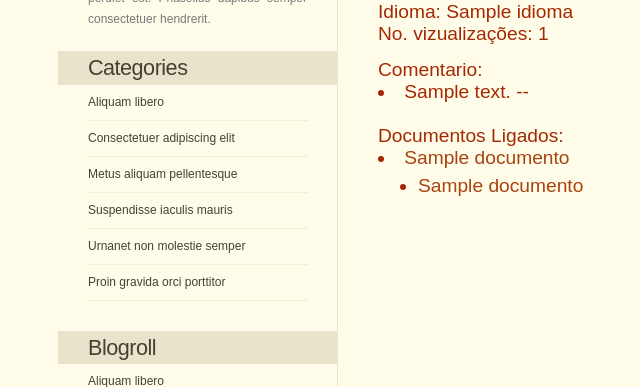
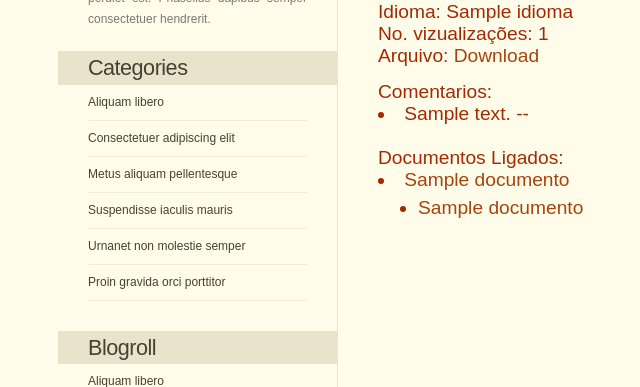
Before and after one commit to miggaiowski/mc536, a Django app: template templates/linguas/documento_detail.html in a window 1280 px wide. Shown: the part 377-764 px from the top of the page, without its empty margins (112-752 px from the left). Run offline with Django 3.2, Linux system fonts and the light colour scheme; the template is opened without the code that fills it: values that come from a table or form of the project are taken from there, others are empty; tables that the repository leaves empty hold one stand-in row (values such as "Sample post").

Commit message:
download do arquivp

```diff
--- a/templates/linguas/documento_detail.html
+++ b/templates/linguas/documento_detail.html
@@ -11,10 +11,11 @@
 <h3>Por (Usuário):	 {{documento.submetido_por }}</h3>
 <h3>Idioma:		 {{documento.idioma }}</h3>
 <h3>No. vizualizações:	 {{documento.num_vizualizacoes }}</h3>
+<h3>Arquivo:             <a href="file:/{{documento.arquivo.name}}">Download</a></h3>
 <br>
-<h3> Comentario: </h3:
 
 {% if documento.comentario_set.all %}
+<h3> Comentarios: </h3:
   <ul>
   {% for comentario in documento.comentario_set.all %}
     <li> {{ comentario.texto }} -- {{ comentario.usuario.nome }} </li>
```
